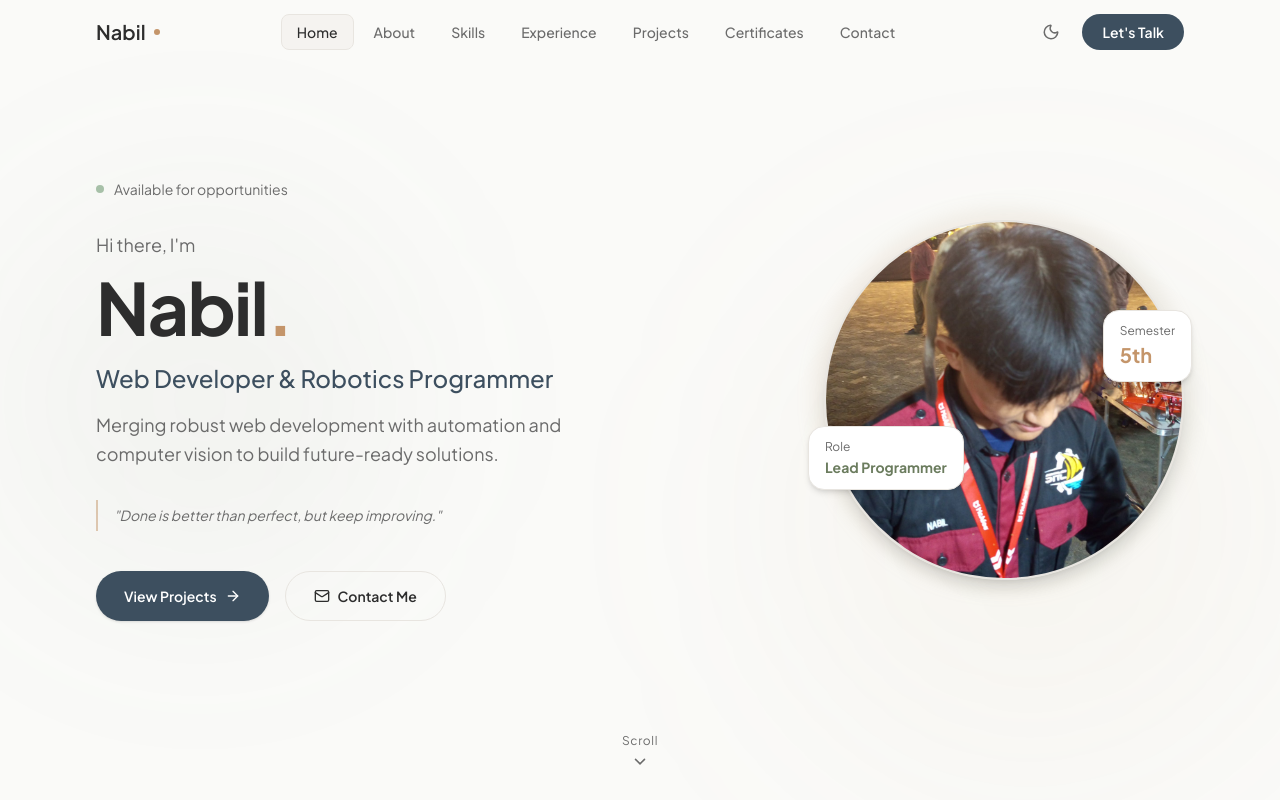
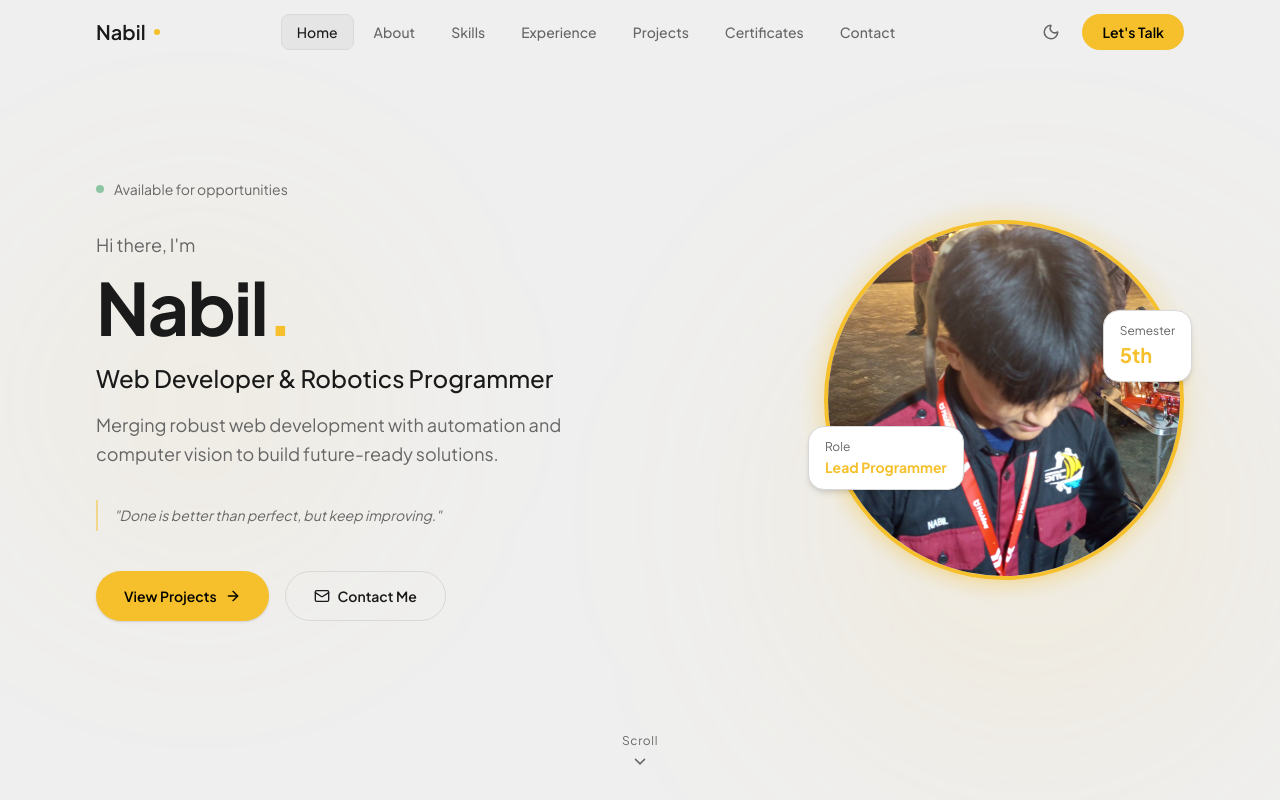
Before and after one commit to nabilanaufal12/Website-Portofolio-Nabil, a Next.js app: page / in a window 1280 px wide. Shown: the top 800 px of the page. Built offline with nearby package versions, Linux system fonts and the light colour scheme.

Commit message:
style: rebrand color theme to light gray + yellow amber bold

```diff
--- a/app/globals.css
+++ b/app/globals.css
@@ -19,33 +19,33 @@
 }
 
 :root {
-  /* Light Mode — Warm & Clean */
-  --bg: #FAFAF8;
+  /* Light Mode — Gray + Yellow Bold */
+  --bg: #EFEFEF;
   --surface: #FFFFFF;
-  --surface-alt: #F5F3F0;
-  --border: #E8E5E0;
-  --primary: #3D4F5F;
-  --primary-hover: #2C3E4E;
-  --accent: #6B7C5E;
-  --accent-warm: #C4956A;
-  --text: #2D2D2D;
-  --text-muted: #6B6B6B;
-  --green: #5A8A5E;
+  --surface-alt: #E5E5E5;
+  --border: #D8D8D8;
+  --primary: #1A1A1A;
+  --primary-hover: #333333;
+  --accent: #F5C02B;
+  --accent-warm: #F5C02B;
+  --text: #1A1A1A;
+  --text-muted: #666666;
+  --green: #2D9E5F;
 }
 
 .dark {
-  /* Dark Mode — Warm Charcoal */
-  --bg: #1A1A1F;
-  --surface: #222228;
-  --surface-alt: #2A2A30;
-  --border: #3A3A42;
-  --primary: #94A3B8;
-  --primary-hover: #B0BEC5;
-  --accent: #8FA87E;
-  --accent-warm: #D4A574;
-  --text: #EDEDEC;
+  /* Dark Mode — Charcoal + Yellow */
+  --bg: #1C1C1C;
+  --surface: #262626;
+  --surface-alt: #2E2E2E;
+  --border: #3A3A3A;
+  --primary: #F5C02B;
+  --primary-hover: #FFD04D;
+  --accent: #F5C02B;
+  --accent-warm: #F5C02B;
+  --text: #F0F0F0;
   --text-muted: #9A9A9A;
-  --green: #7EAB82;
+  --green: #3DBB72;
 }
 
 /* ─── Base Resets ─── */
@@ -99,8 +99,8 @@ body {
 }
 
 .card:hover {
-  border-color: color-mix(in srgb, var(--accent) 40%, var(--border));
-  box-shadow: 0 4px 20px rgba(0, 0, 0, 0.04), 0 1px 4px rgba(0, 0, 0, 0.02);
+  border-color: var(--accent);
+  box-shadow: 0 6px 24px rgba(245, 192, 43, 0.12), 0 2px 6px rgba(0, 0, 0, 0.05);
   transform: translateY(-2px);
 }
 
--- a/components/HeroSection.tsx
+++ b/components/HeroSection.tsx
@@ -14,9 +14,9 @@ export default function HeroSection() {
       id="hero"
       className="relative min-h-screen flex items-center overflow-hidden"
     >
-      {/* Subtle background warmth */}
+      {/* Background accents */}
       <div className="absolute inset-0 pointer-events-none">
-        <div className="absolute top-1/3 right-0 w-[500px] h-[500px] bg-accent-warm/5 rounded-full blur-[120px]" />
+        <div className="absolute top-1/3 right-0 w-[500px] h-[500px] bg-accent/8 rounded-full blur-[120px]" />
         <div className="absolute bottom-1/4 left-0 w-[400px] h-[400px] bg-accent/5 rounded-full blur-[100px]" />
       </div>
 
@@ -97,7 +97,7 @@ export default function HeroSection() {
                     .getElementById("projects")
                     ?.scrollIntoView({ behavior: "smooth" })
                 }
-                className="flex items-center gap-2 px-7 py-3.5 rounded-full bg-primary text-white font-semibold text-sm hover:bg-primary-hover transition-colors duration-300 shadow-sm"
+                className="flex items-center gap-2 px-7 py-3.5 rounded-full bg-accent text-black font-semibold text-sm hover:bg-accent/80 transition-colors duration-300 shadow-sm"
               >
                 View Projects
                 <ArrowRight size={16} />
@@ -128,10 +128,10 @@ export default function HeroSection() {
         >
           <div className="relative">
             {/* Soft decorative ring */}
-            <div className="absolute -inset-3 rounded-full bg-gradient-to-br from-accent-warm/10 to-accent/10 blur-sm" />
+            <div className="absolute -inset-3 rounded-full bg-gradient-to-br from-accent/20 to-accent/5 blur-sm" />
 
             {/* Photo container */}
-            <div className="relative w-72 h-72 md:w-80 md:h-80 lg:w-[360px] lg:h-[360px] rounded-full overflow-hidden border-2 border-border shadow-lg">
+            <div className="relative w-72 h-72 md:w-80 md:h-80 lg:w-[360px] lg:h-[360px] rounded-full overflow-hidden border-4 border-accent shadow-lg shadow-accent/20">
               <Image
                 src="/profil.jpg"
                 alt="Foto profil Nabil — Informatics Engineering student"
--- a/components/Navbar.tsx
+++ b/components/Navbar.tsx
@@ -116,7 +116,7 @@ export default function Navbar() {
                 e.preventDefault();
                 handleNavClick("#contact");
               }}
-              className="hidden md:flex items-center gap-2 px-5 py-2 rounded-full bg-primary text-white text-sm font-semibold hover:bg-primary-hover transition-colors duration-300"
+              className="hidden md:flex items-center gap-2 px-5 py-2 rounded-full bg-accent text-black text-sm font-semibold hover:bg-accent/80 transition-colors duration-300"
             >
               Let&apos;s Talk
             </a>
@@ -161,7 +161,7 @@ export default function Navbar() {
                   e.preventDefault();
                   handleNavClick("#contact");
                 }}
-                className="mt-2 text-center px-4 py-3 rounded-xl bg-primary text-white text-sm font-semibold"
+                className="mt-2 text-center px-4 py-3 rounded-xl bg-accent text-black text-sm font-semibold"
               >
                 Let&apos;s Talk
               </a>
```
